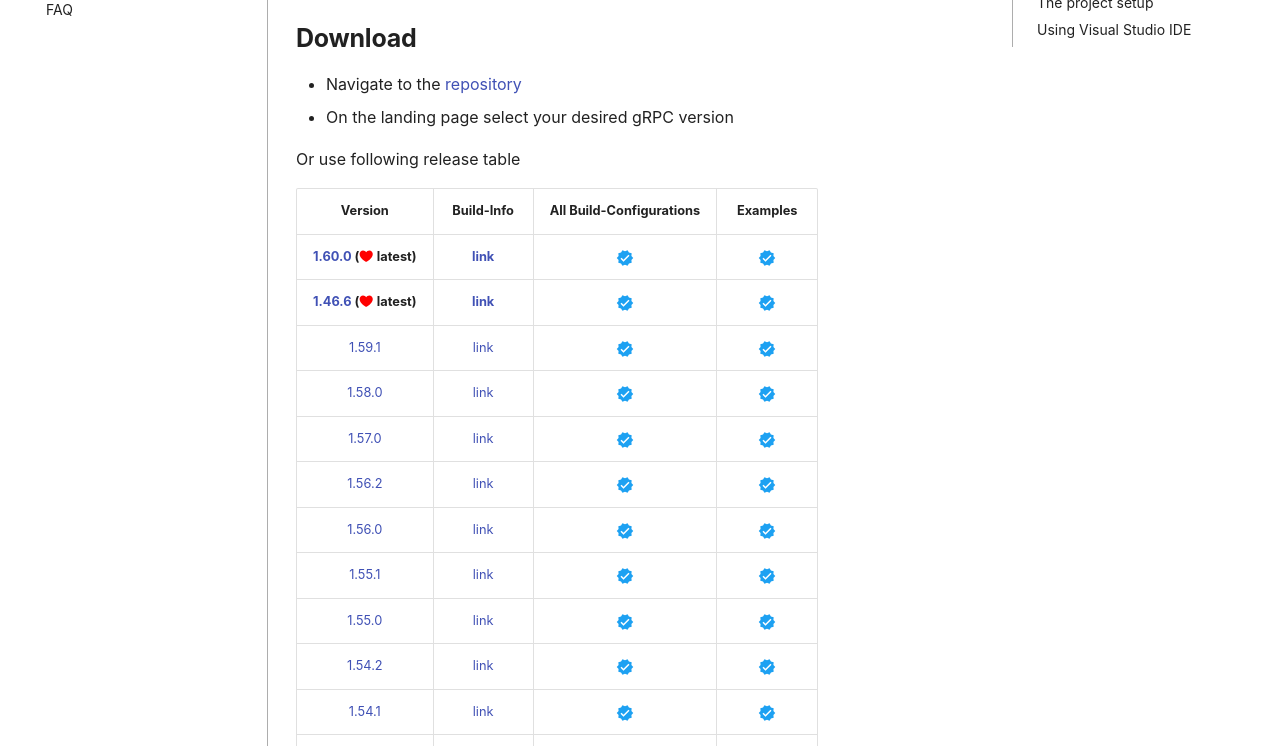
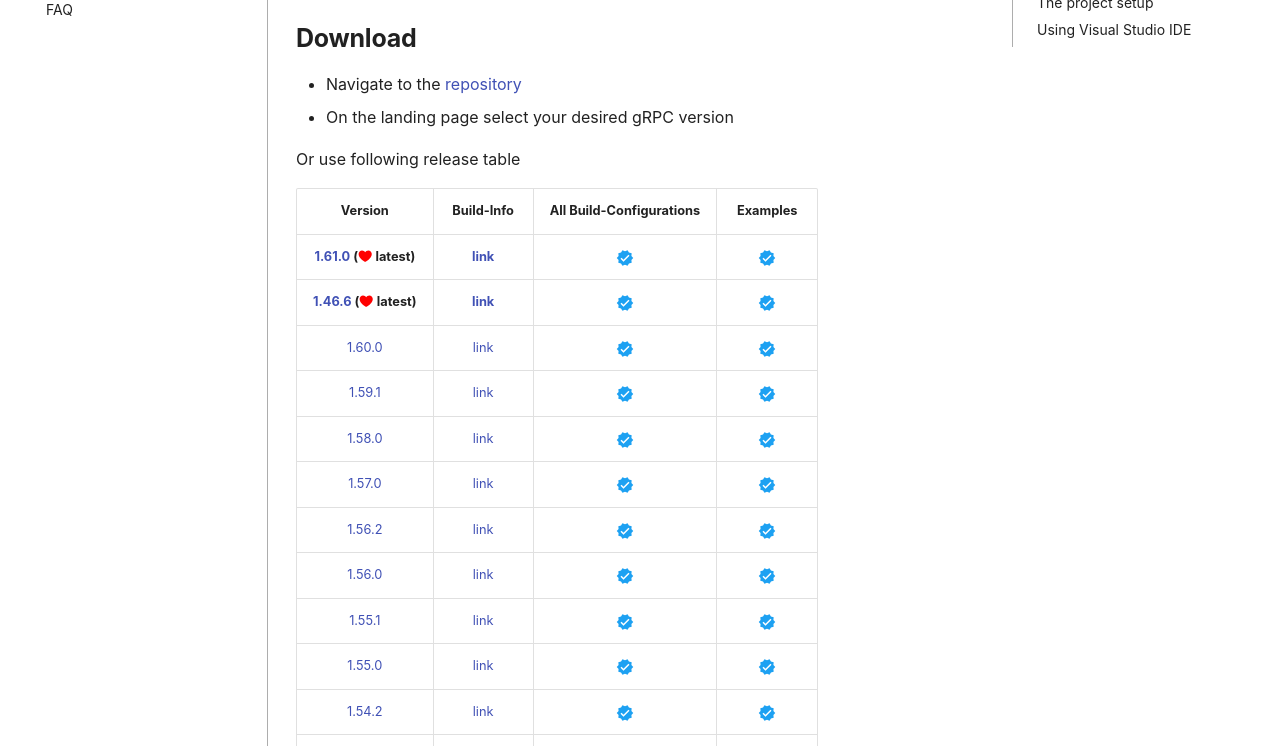
Before and after one commit to thommyho/Cpp-gRPC-Windows-PreBuilts, an MkDocs documentation site: the page built from docs/steps.md, in a window 1280 px wide and 900 px high. Shown: the part 154-900 px from the top of the window. Built offline with MkDocs 1.6.1 and Material for MkDocs 9.7.7, drawn with Linux system fonts in a browser that asks for light colours; emoji names are drawn with the system emoji font; some web fonts are replaced; comment, search, counter and statistics services are not loaded.

Commit message:
Update steps.md

```diff
--- a/docs/steps.md
+++ b/docs/steps.md
@@ -9,8 +9,9 @@
 
 |                                                         Version                                                         |                                 Build-Info                                 |        All Build-Configurations         |                Examples                 |
 |:-----------------------------------------------------------------------------------------------------------------------:|:--------------------------------------------------------------------------:|:---------------------------------------:|:---------------------------------------:|
-| **[1.60.0](https://github.com/thommyho/gRPC_windows/releases/tag/v1.60.0) (:octicons-heart-fill-24:{ .heart } latest)** | **[link](https://github.com/thommyho/gRPC_windows_prebuilt/tree/v1.60.0)** | :material-check-decagram:{ .tick-blue } | :material-check-decagram:{ .tick-blue } |
+| **[1.61.0](https://github.com/thommyho/gRPC_windows/releases/tag/v1.61.0) (:octicons-heart-fill-24:{ .heart } latest)** | **[link](https://github.com/thommyho/gRPC_windows_prebuilt/tree/v1.61.0)** | :material-check-decagram:{ .tick-blue } | :material-check-decagram:{ .tick-blue } |
 | **[1.46.6](https://github.com/thommyho/gRPC_windows/releases/tag/v1.46.6) (:octicons-heart-fill-24:{ .heart } latest)** | **[link](https://github.com/thommyho/gRPC_windows_prebuilt/tree/v1.46.6)** | :material-check-decagram:{ .tick-blue } | :material-check-decagram:{ .tick-blue } |
+|                         [1.60.0](https://github.com/thommyho/gRPC_windows/releases/tag/v1.60.0)                         |   [link](https://github.com/thommyho/gRPC_windows_prebuilt/tree/v1.60.0)   | :material-check-decagram:{ .tick-blue } | :material-check-decagram:{ .tick-blue } |
 |                         [1.59.1](https://github.com/thommyho/gRPC_windows/releases/tag/v1.59.1)                         |   [link](https://github.com/thommyho/gRPC_windows_prebuilt/tree/v1.59.1)   | :material-check-decagram:{ .tick-blue } | :material-check-decagram:{ .tick-blue } |
 |                         [1.58.0](https://github.com/thommyho/gRPC_windows/releases/tag/v1.58.0)                         |   [link](https://github.com/thommyho/gRPC_windows_prebuilt/tree/v1.58.0)   | :material-check-decagram:{ .tick-blue } | :material-check-decagram:{ .tick-blue } |
 |                         [1.57.0](https://github.com/thommyho/gRPC_windows/releases/tag/v1.57.0)                         |   [link](https://github.com/thommyho/gRPC_windows_prebuilt/tree/v1.57.0)   | :material-check-decagram:{ .tick-blue } | :material-check-decagram:{ .tick-blue } |
```
